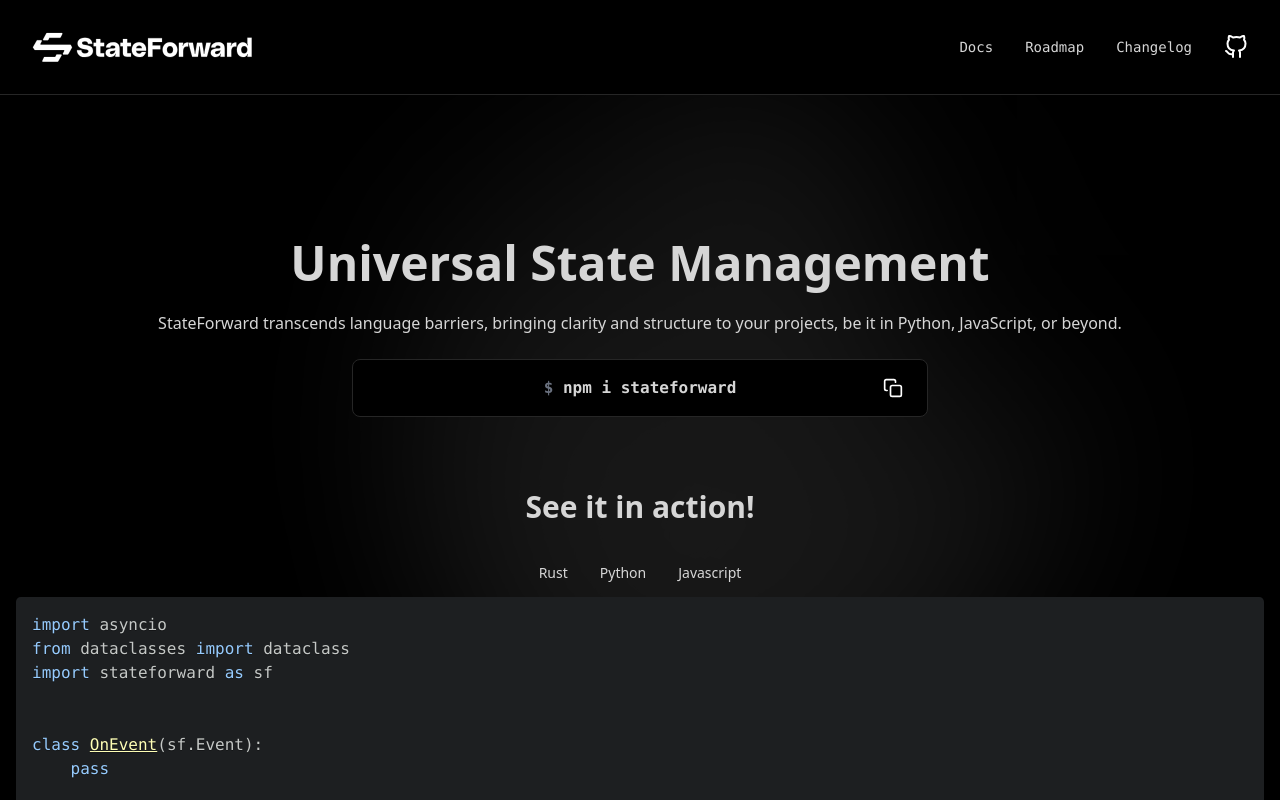
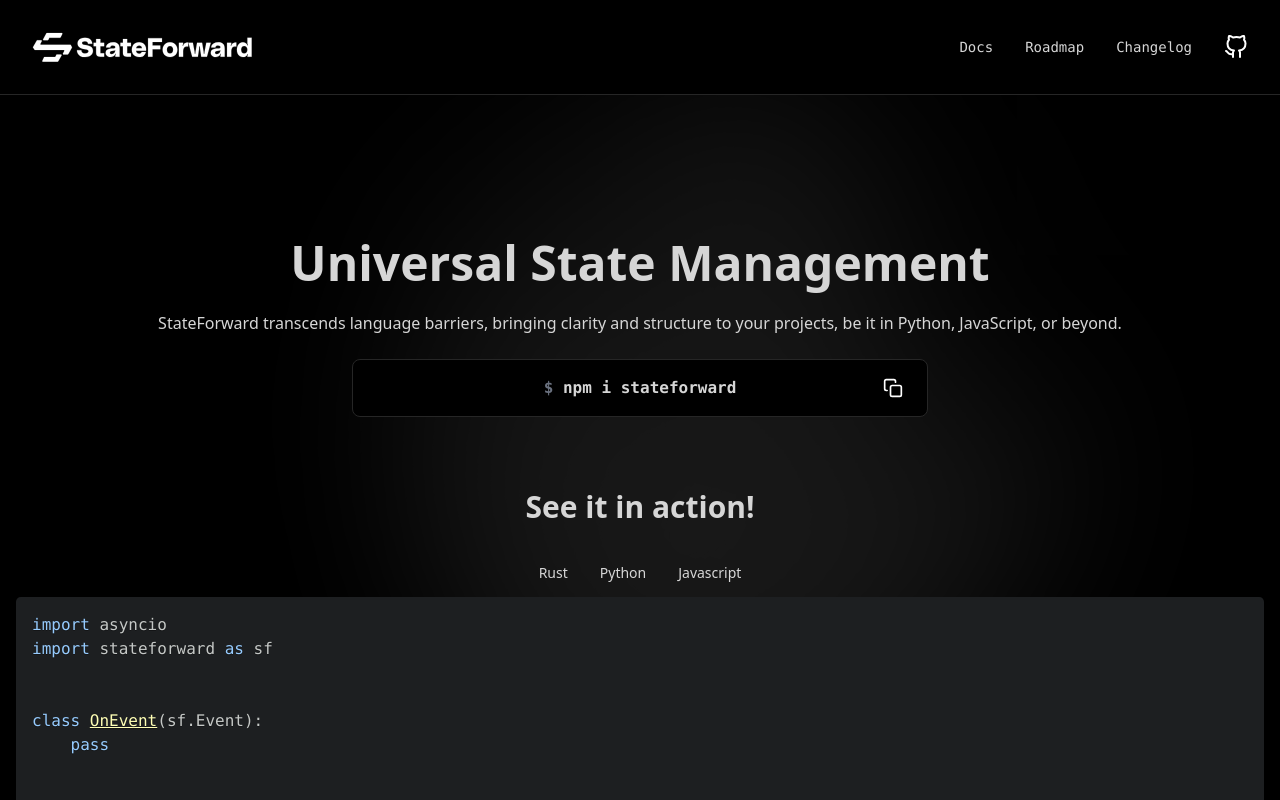
Before and after one commit to stateforward/stateforward_website, a Next.js app: page / in a window 1280 px wide. Shown: the top 800 px of the page. Built offline with nearby package versions, Linux system fonts and the light colour scheme.

Commit message:
update python example

```diff
--- a/components/TabbedContent.js
+++ b/components/TabbedContent.js
@@ -34,7 +34,6 @@
         return (
           <SyntaxHighlighter language="python" style={atomDark}>
 {`import asyncio
-from dataclasses import dataclass
 import stateforward as sf
 
 
@@ -49,12 +48,6 @@
 class PrintBehavior(sf.Behavior):
     def activity(self, event: sf.Event = None):
         pass
-
-
-@dataclass(unsafe_hash=True)
-class FooEvent(sf.Event):
-    foo: str
-
 
 class LightSwitch(sf.AsyncStateMachine):
     flashing = False
@@ -80,10 +73,6 @@
         sf.transition(OffEvent, source=On, target=Off),
         sf.transition(FlashEvent, source=Off, target=Flashing),
     )
-
-
-class ThreeWay(LightSwitch):
-    pass
 
 async def light_switch_main():
     # instantiate a light switch
```
